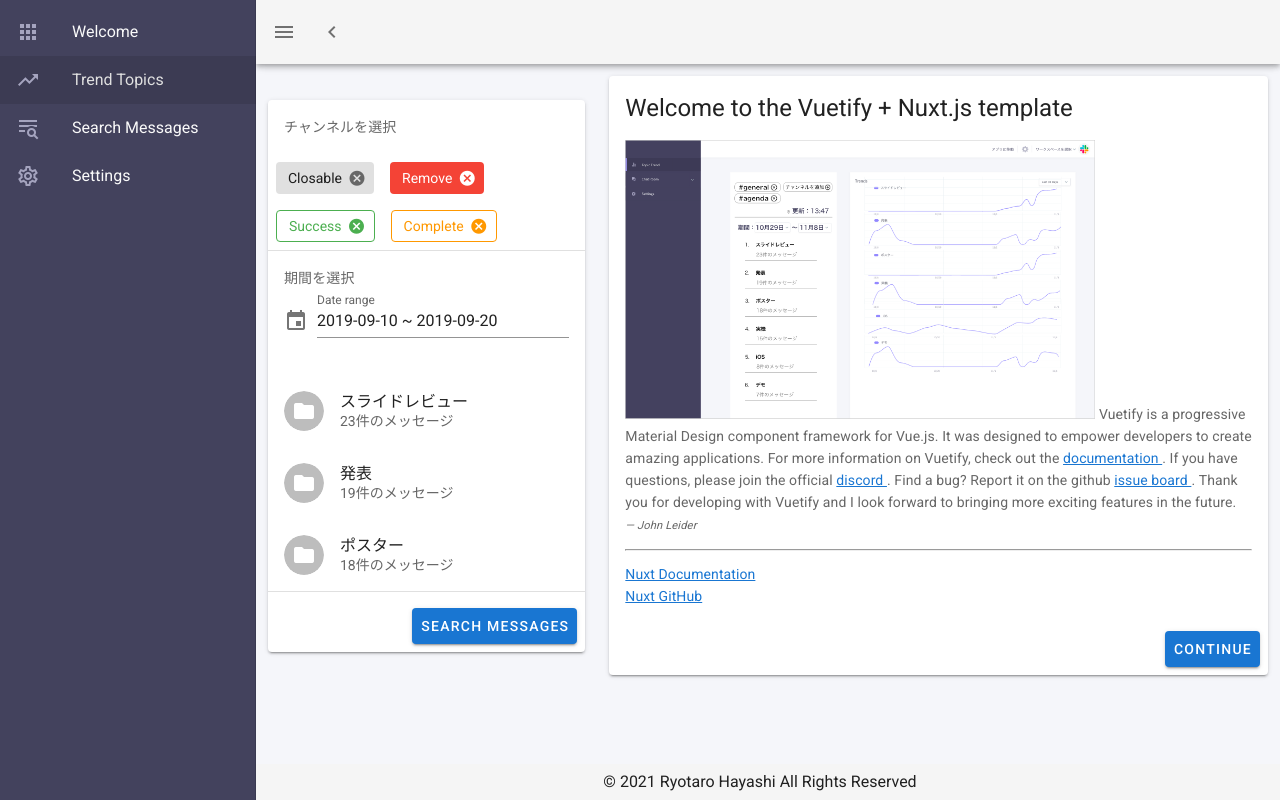
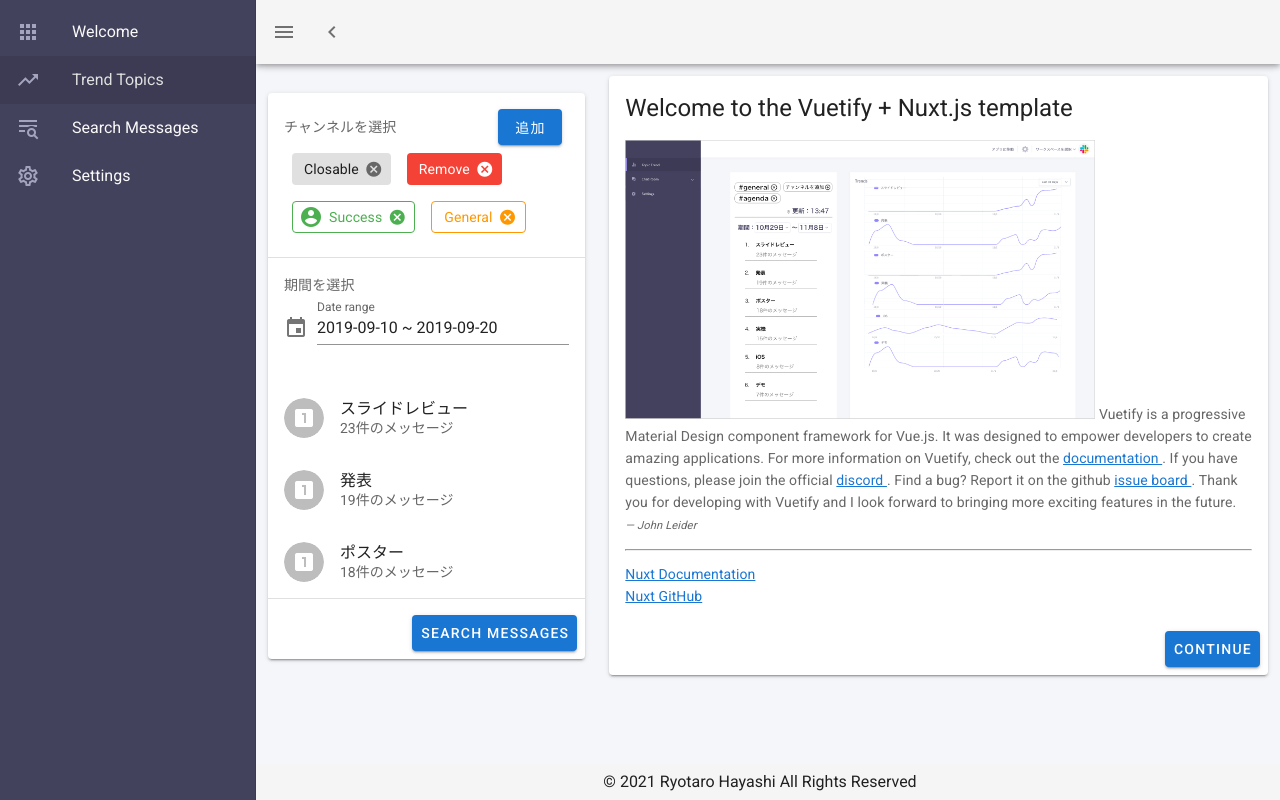
Before and after one commit to Ryotaro-Hayashi/slack-visualization, a Nuxt app in the folder project/: page / in a window 1280 px wide. Built offline with nearby package versions, Linux system fonts and the light colour scheme.

Commit message:
[add] チャンネル追加ボタンを追加

```diff
--- a/project/src/pages/index.vue
+++ b/project/src/pages/index.vue
@@ -6,10 +6,19 @@
       <v-card>
         <!-- カードテキスト -->
         <v-card-text>
-          <p>チャンネルを選択</p>
-        </v-card-text>
+          <v-row align="center" justify="center">
+            <v-col cols="12" sm="8" md="8">
+              チャンネルを選択
+            </v-col>
 
-        <v-chip
+            <v-col cols="12" sm="4" md="4" align="center">
+              <v-btn align="end" color="primary" nuxt to="/messages">追加</v-btn>
+            </v-col>
+          </v-row>
+
+          <v-spacer></v-spacer>
+
+          <v-chip
           v-if="chips.chip1"
           class="ma-2"
           close
@@ -40,6 +49,9 @@
           label
           @click:close="chips.chip3 = false"
         >
+          <v-avatar left>
+            <v-icon>mdi-account-circle</v-icon>
+          </v-avatar>
           Success
         </v-chip>
 
@@ -52,8 +64,9 @@
           outlined
           @click:close="chips.chip4 = false"
         >
-          Complete
+          General
         </v-chip>
+        </v-card-text>
 
         <v-divider></v-divider>
 
@@ -93,7 +106,7 @@
         <v-list-item v-for="folder in folders" :key="folder.title">
         <v-list-item-avatar>
           <v-icon class="grey lighten-1" dark >
-            mdi-folder
+            mdi-numeric-1-box
           </v-icon>
         </v-list-item-avatar>
 
```
